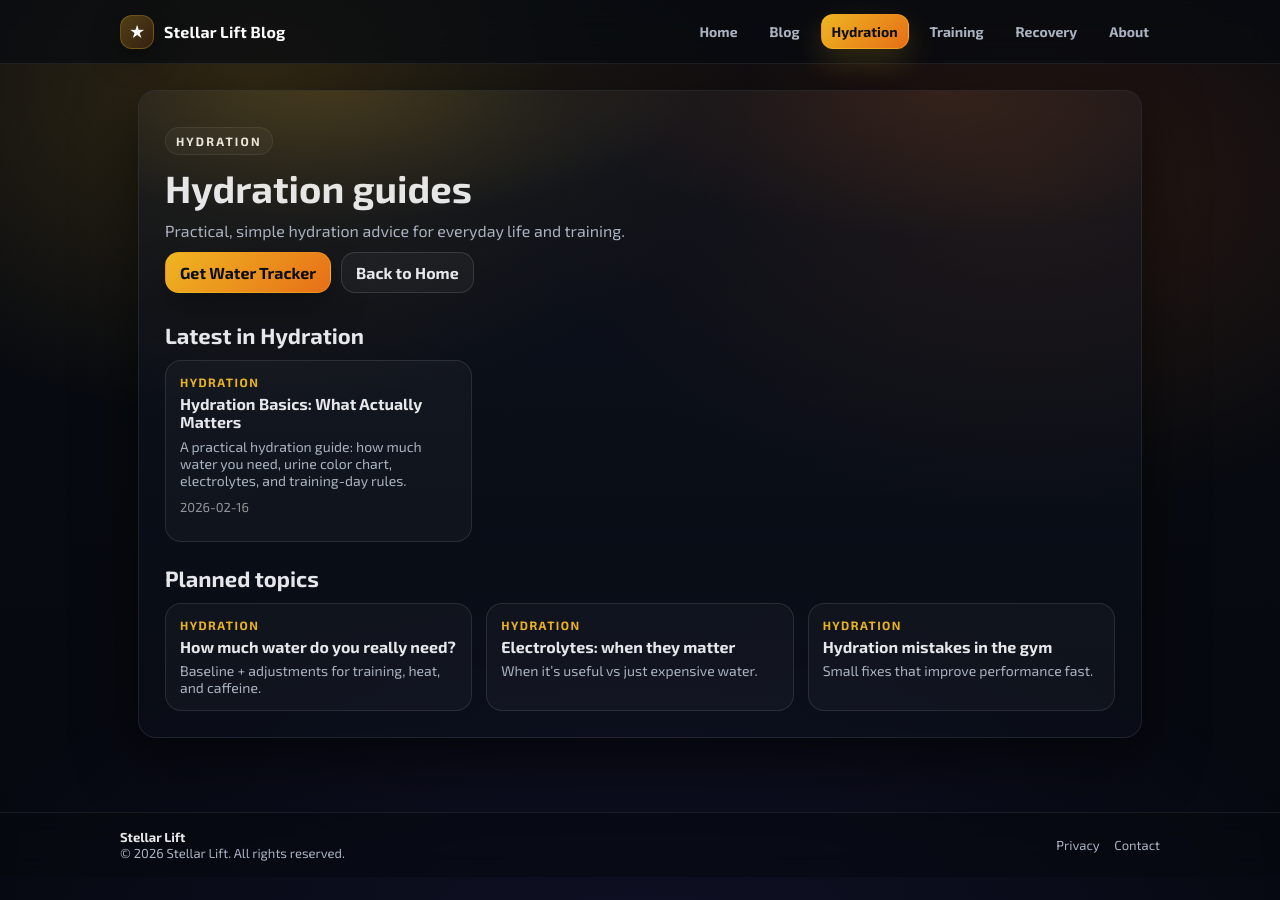
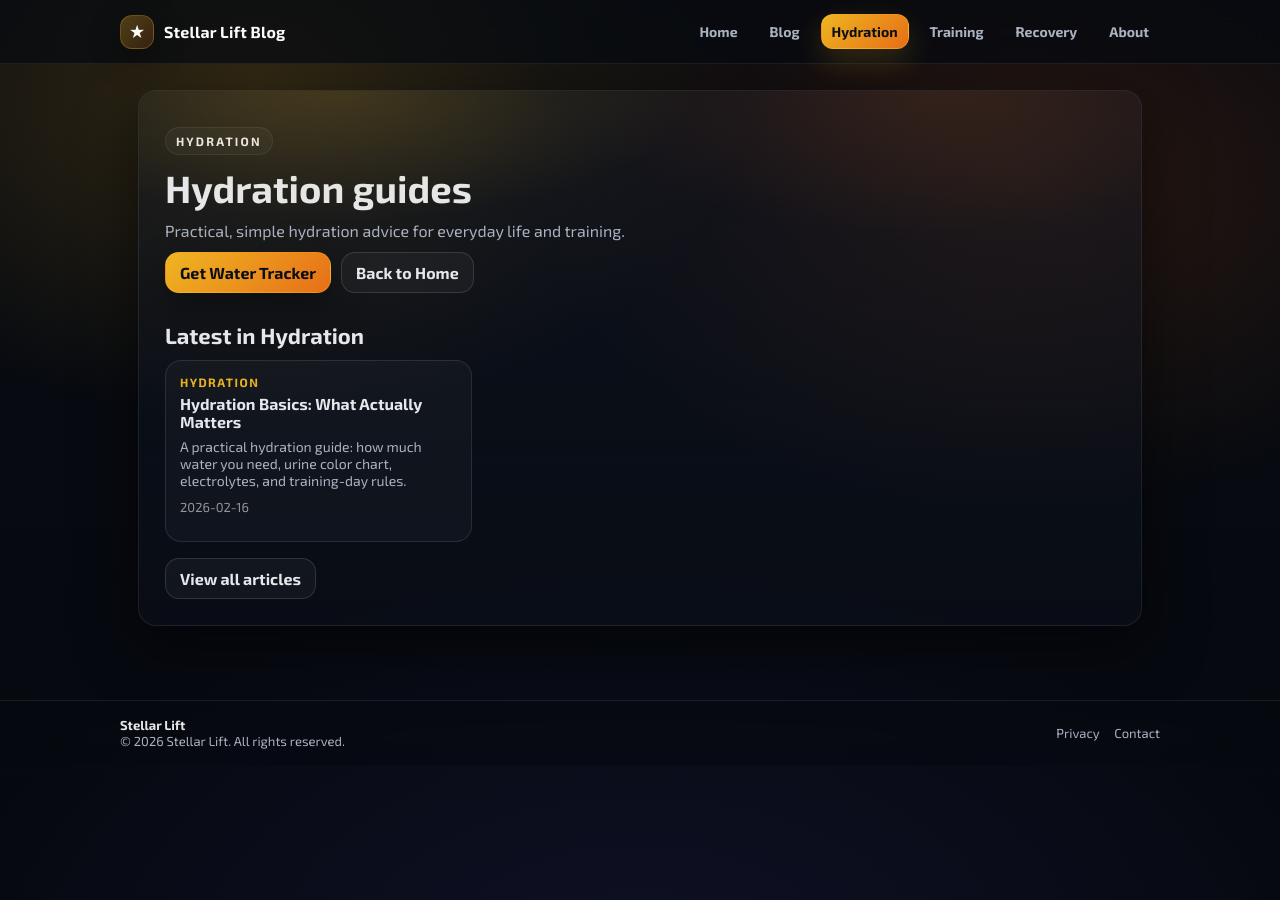
Before and after one commit to AntczakEI/stellarlift-blog, a Jekyll site: the page built from hydration.html, in a window 1280 px wide. Built offline with Jekyll 4.4.1, drawn with Linux system fonts in a browser that asks for light colours.

Commit message:
Update hydration.html

```diff
--- a/hydration.html
+++ b/hydration.html
@@ -9,7 +9,6 @@
   <p class="eyebrow">Hydration</p>
   <h1>Hydration guides</h1>
   <p class="subhead">Practical, simple hydration advice for everyday life and training.</p>
-
   <div class="hero-cta">
     <a class="btn" href="https://play.google.com/store/apps/details?id=com.stellarlift.watertracker" target="_blank" rel="noopener">Get Water Tracker</a>
     <a class="btn btn-ghost" href="{{ "/" | relative_url }}">Back to Home</a>
@@ -19,10 +18,11 @@
 <section class="section">
   <h2>Latest in Hydration</h2>
 
-  {% assign hydration_posts = site.categories.hydration %}
+  {% assign hydration_posts = site.posts | where_exp: "post", "post.categories contains 'hydration'" %}
+
   {% if hydration_posts and hydration_posts.size > 0 %}
     <div class="grid">
-      {% for post in hydration_posts %}
+      {% for post in hydration_posts limit: 6 %}
         <article class="card">
           <div class="card-meta">Hydration</div>
 
@@ -44,37 +44,18 @@
         </article>
       {% endfor %}
     </div>
+
+    <div class="hero-cta" style="margin-top:16px;">
+      <a class="btn btn-ghost" href="{{ "/blog/" | relative_url }}">View all articles</a>
+    </div>
   {% else %}
     <div class="card">
       <div class="card-meta">Hydration</div>
       <h3 class="card-title">No hydration posts yet</h3>
-      <p class="card-desc">Add a post with <code>categories: [hydration]</code> in <code>_posts</code> and it will show up here automatically.</p>
+      <p class="card-desc">Add a post with <code>categories: [hydration]</code> and it will show up here automatically.</p>
       <p style="margin-top:10px;">
-        <a class="btn btn-ghost" href="{{ "/blog/" | relative_url }}">Open Blog</a>
+        <a class="btn btn-ghost" href="{{ "/blog/" | relative_url }}">Go to Blog</a>
       </p>
     </div>
   {% endif %}
 </section>
-
-<section class="section">
-  <h2>Planned topics</h2>
-  <div class="grid">
-    <article class="card">
-      <div class="card-meta">Hydration</div>
-      <h3 class="card-title">How much water do you really need?</h3>
-      <p class="card-desc">Baseline + adjustments for training, heat, and caffeine.</p>
-    </article>
-
-    <article class="card">
-      <div class="card-meta">Hydration</div>
-      <h3 class="card-title">Electrolytes: when they matter</h3>
-      <p class="card-desc">When it’s useful vs just expensive water.</p>
-    </article>
-
-    <article class="card">
-      <div class="card-meta">Hydration</div>
-      <h3 class="card-title">Hydration mistakes in the gym</h3>
-      <p class="card-desc">Small fixes that improve performance fast.</p>
-    </article>
-  </div>
-</section>
```
